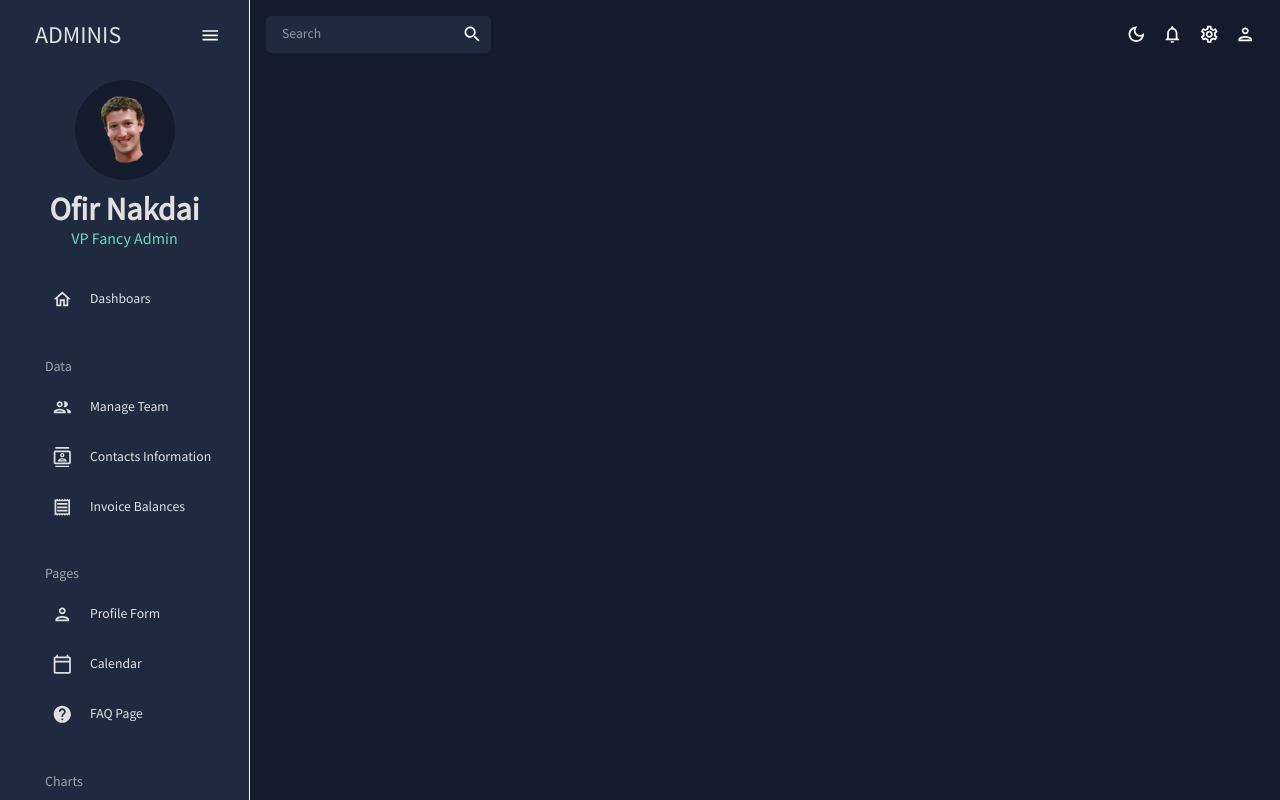
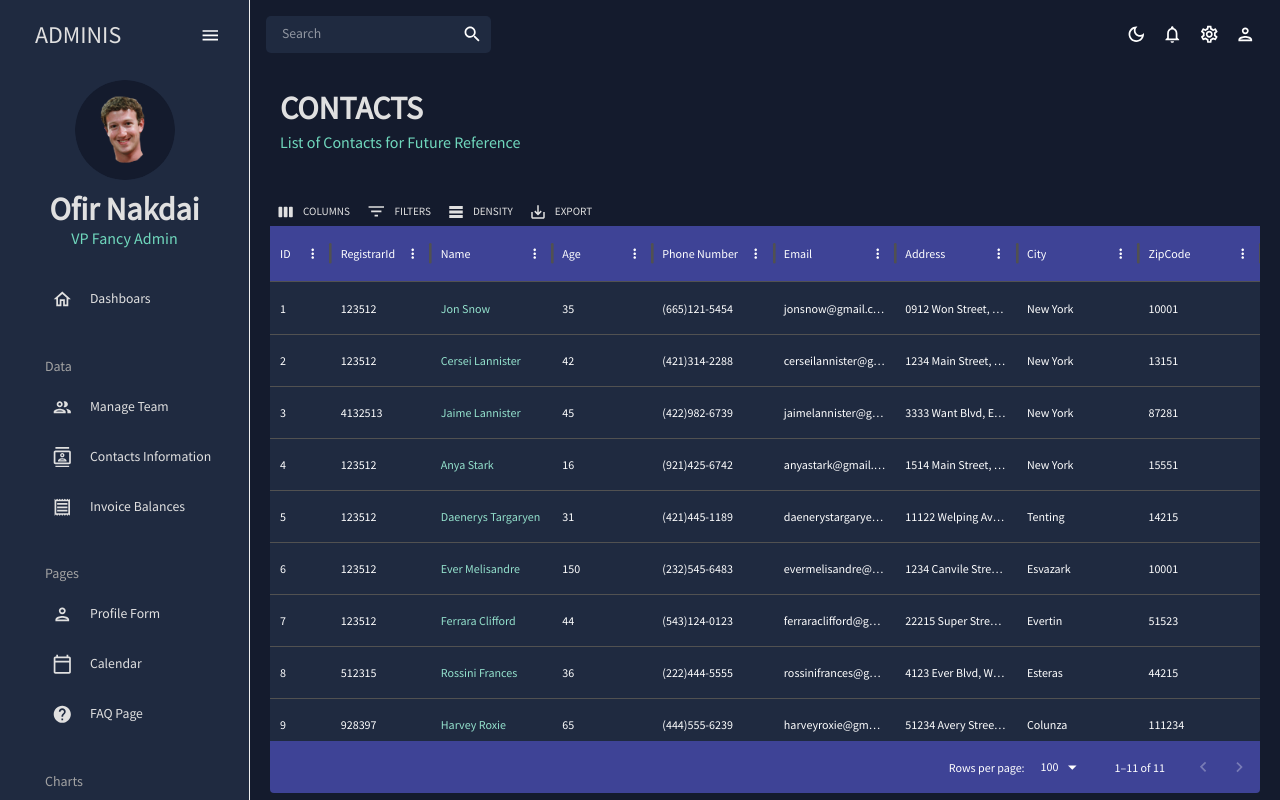
Before and after one commit to ofirNakdai/admin-dashboard, a React (Create React App) app: page /contacts in a window 1280 px wide. Built offline with nearby package versions, Linux system fonts and the light colour scheme.

Commit message:
adding Contacts route - DataGrid, including DataGridTool

```diff
--- a/src/App.js
+++ b/src/App.js
@@ -8,7 +8,7 @@
 import MySidebar from "./scenes/global/Sidebar";
 import Team from "./scenes/team";
 // import Invoices from "./scenes/invoices";
-// import Contacts from "./scenes/contacts";
+import Contacts from "./scenes/contacts";
 // import Bar from "./scenes/bar";
 // import Form from "./scenes/form";
 // import Line from "./scenes/line";
@@ -32,7 +32,7 @@
             <Routes>
               <Route path="/" element={<Dashboard />} />
               <Route path="/team" element={<Team />} />
-              {/* <Route path="/contacts" element={<Contacts />} /> */}
+              <Route path="/contacts" element={<Contacts />} />
               {/* <Route path="/invoices" element={<Invoices />} /> */}
               {/* <Route path="/form" element={<Form />} /> */}
               {/* <Route path="/bar" element={<Bar />} /> */}
--- /dev/null
+++ b/src/scenes/contacts/index.jsx
@@ -0,0 +1,94 @@
+import { Box } from "@mui/material";
+import { DataGrid, GridToolbar } from "@mui/x-data-grid";
+import { mockDataContacts } from "../../data/mockData";
+import { tokens } from "../../theme";
+import Header from "../components/header";
+import { useTheme } from "@mui/material";
+
+const Contacts = () => {
+  const theme = useTheme();
+  const colors = tokens(theme.palette.mode);
+
+  const columns = [
+    { field: "id", headerName: "ID", flex: 0.5 },
+    { field: "registrarId", headerName: "RegistrarId" },
+    {
+      field: "name",
+      headerName: "Name",
+      flex: 1,
+      cellClassName: "name-column--cell",
+    },
+    {
+      field: "age",
+      headerName: "Age",
+      type: "number",
+      headerAlign: "left",
+      align: "left",
+    },
+    {
+      field: "phone",
+      headerName: "Phone Number",
+      flex: 1,
+    },
+    {
+      field: "email",
+      headerName: "Email",
+      flex: 1,
+    },
+    {
+      field: "address",
+      headerName: "Address",
+      flex: 1,
+    },
+    {
+      field: "city",
+      headerName: "City",
+      flex: 1,
+    },
+    {
+      field: "zipCode",
+      headerName: "ZipCode",
+      flex: 1,
+    },
+  ];
+
+  return (
+    <Box m="20px">
+      <Header
+        title="CONTACTS"
+        subtitle="List of Contacts for Future Reference"
+      />
+      <Box
+        m="40px 0 0 0"
+        height="75vh"
+        sx={{
+          "& .MuiDataGrid-root": { border: "none" },
+          "& .MuiDataGrid-cell": { borderBottom: "none" },
+          "& .name-column--cell": { color: colors.greenAccent[300] },
+          "& .MuiDataGrid-columnHeader": {
+            backgroundColor: colors.blueAccent[700],
+            borderBottom: "none",
+          },
+          "& .MuiDataGrid-virtualScroller": {
+            backgroundColor: colors.primary[400],
+          },
+          "& .MuiDataGrid-footerContainer": {
+            borderTop: "none",
+            backgroundColor: colors.blueAccent[700],
+          },
+          "& .MuiDataGrid-toolbarContainer .MuiButton-text": {
+            color: `${colors.grey[100]} !important`,
+          },
+        }}
+      >
+        <DataGrid
+          rows={mockDataContacts}
+          columns={columns}
+          slots={{ toolbar: GridToolbar }}
+        />
+      </Box>
+    </Box>
+  );
+};
+
+export default Contacts;
```
